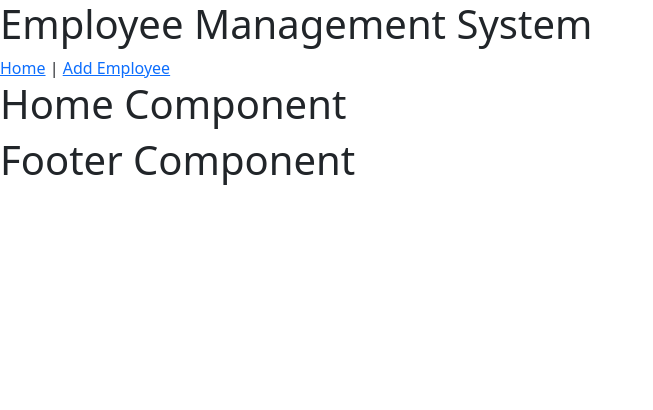
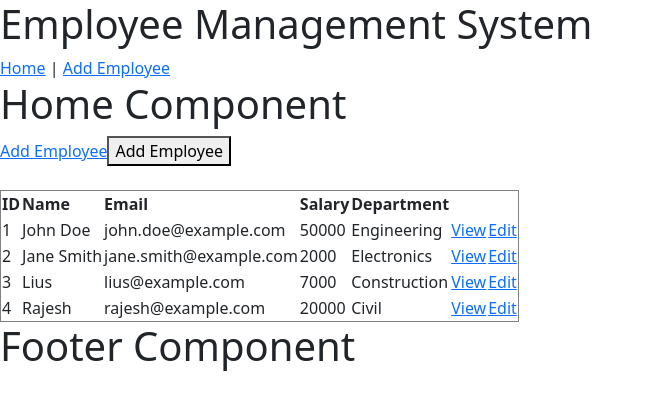
Before and after one commit to upadhyay-rajesh/reactjs_training_september, a React (Create React App) app: page / in a window 1280 px wide. Shown: the top 410 px of the page, without its empty margins (0-653 px from the left). Built offline with nearby package versions, Linux system fonts and the light colour scheme.

Commit message:
third commit

```diff
--- a/src/App1.js
+++ b/src/App1.js
@@ -8,15 +8,48 @@ import EditEmployeeComponent from './pages/editEmployee';
 import ViewEmployeeComponent from './pages/viewEmployee';
 import FooterComponent from './components1/footer';
 
+import React, { useState } from 'react';
 
 
 function App1() {
+
+  const[employees, setEmployees] = useState([
+    {
+      id: 1,
+      name: 'John Doe',
+      email: 'john.doe@example.com',
+      salary: 50000,
+      department: 'Engineering'
+    },
+    {
+      id: 2,
+      name: 'Jane Smith',
+      email: 'jane.smith@example.com',
+      salary: 2000,
+      department: 'Electronics'
+    },
+    {
+      id: 3,
+      name: 'Lius',
+      email: 'lius@example.com',
+      salary: 7000,
+      department: 'Construction'
+    },
+    {
+      id: 4,
+      name: 'Rajesh',
+      email: 'rajesh@example.com',
+      salary: 20000,
+      department: 'Civil'
+    }
+  ]);
+
   return (
     <BrowserRouter>
       <HeaderComponent />
 
       <Routes>
-        <Route path="/" element={<HomeComponent />} />
+        <Route path="/" element={<HomeComponent employees={employees} />} />
         <Route path="/add-employee" element={<AddEmployeeComponent />} />
         <Route path="/edit-employee/:id" element={<EditEmployeeComponent />} />
         <Route path="/view-employee/:id" element={<ViewEmployeeComponent />} />
--- a/src/pages/home.jsx
+++ b/src/pages/home.jsx
@@ -1,12 +1,48 @@
 import React, { Component } from 'react';
+import { Link } from 'react-router-dom';
 
 class HomeComponent extends Component {
 
-    state = {  }
+    state = {
+        employees: []
+     }
+
+     addEmployee = () => {
+        this.props.history.push('/add-employee');
+     }
+
     render() {
+        this.state.employees = this.props.employees;
         return (
             <div>
                 <h1>Home Component</h1>
+                <Link to="/add-employee">Add Employee</Link>
+                <button onClick={this.addEmployee}>Add Employee</button>
+                <br /><br />
+                <table border="1">
+                    <thead>
+                        <tr>
+                            <th>ID</th>
+                            <th>Name</th>
+                            <th>Email</th>
+                            <th>Salary</th>
+                            <th>Department</th>
+                        </tr>
+                    </thead>
+                    <tbody>
+                        {this.state.employees.map((employee) => (
+                            <tr key={employee.id}>
+                                <td>{employee.id}</td>
+                                <td>{employee.name}</td>
+                                <td>{employee.email}</td>
+                                <td>{employee.salary}</td>
+                                <td>{employee.department}</td>
+                                <td><Link to={`/view-employee/${employee.id}`}>View</Link></td>
+                                <td><Link to={`/edit-employee/${employee.id}`}>Edit</Link></td>
+                            </tr>
+                        ))}
+                    </tbody>
+                </table>
             </div>
         );
     }
```
